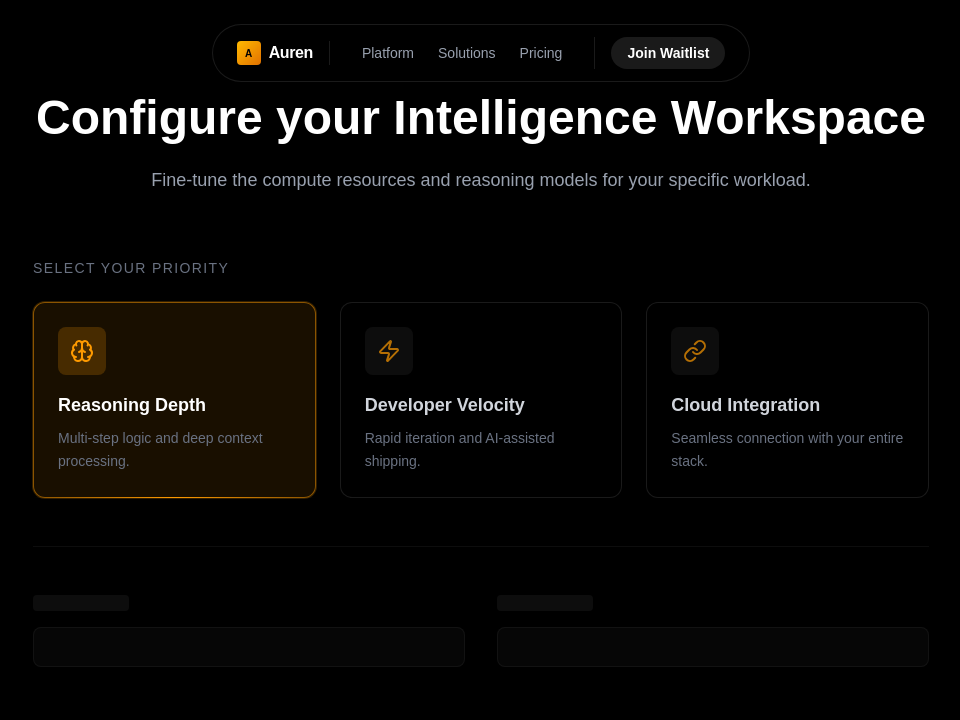
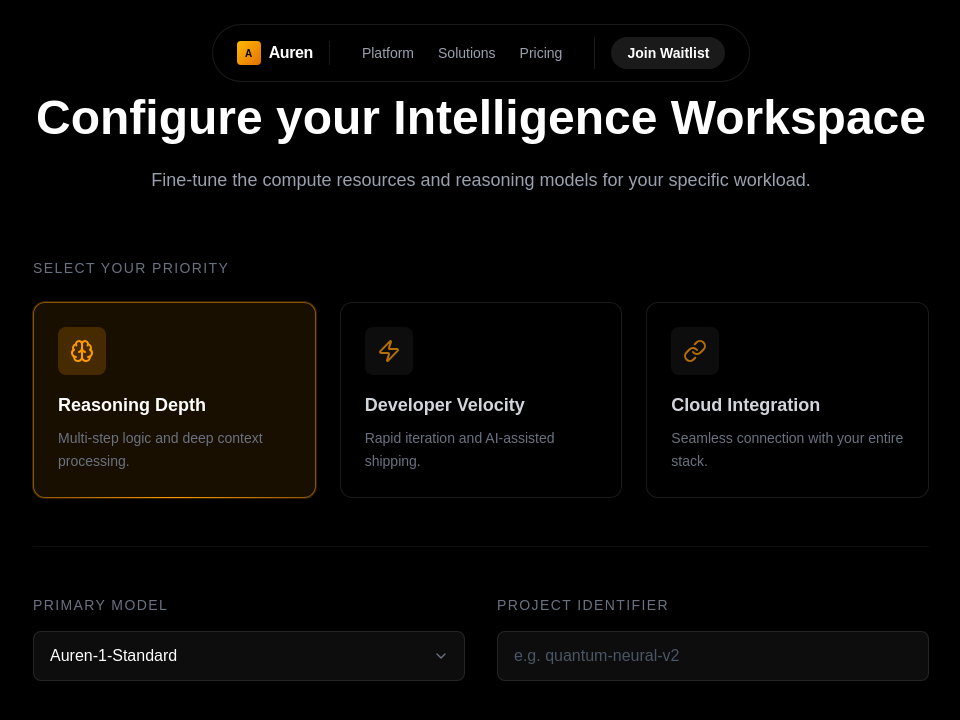
Before and after one commit to grr2292005-commits/auren-ai, a Next.js app: page / in a window 1280 px wide. Both pictures are taken after a click on the button 333 px from the left and 3459 px from the top of the page. Shown: the part 3059-3779 px from the top of the page, without its empty margins (159-1119 px from the left). Built offline with nearby package versions, Linux system fonts and the light colour scheme.

Commit message:
Update ResourceEstimator with conditional inputs and smooth transitions

```diff
--- a/src/components/sections/resource-estimator.tsx
+++ b/src/components/sections/resource-estimator.tsx
@@ -1,8 +1,8 @@
 "use client";
 
 import React, { useState } from "react";
-import { Brain, Zap, Link } from "lucide-react";
-import { motion } from "framer-motion";
+import { Brain, Zap, Link, ChevronDown } from "lucide-react";
+import { motion, AnimatePresence } from "framer-motion";
 import { cn } from "@/lib/utils";
 
 const PRIORITIES = [
@@ -105,30 +105,44 @@ export function ResourceEstimator() {
                             </div>
                         </div>
 
-                        {/* Hidden fields by default */}
+                        <AnimatePresence mode="wait">
                             {selectedPriority && (
                                 <motion.div
+                                    key="form-fields"
                                     initial={{ opacity: 0, y: 20 }}
                                     animate={{ opacity: 1, y: 0 }}
+                                    exit={{ opacity: 0, y: -10 }}
+                                    transition={{ duration: 0.5, ease: "easeOut" }}
                                     className="pt-12 border-t border-white/5"
                                 >
-                                {/*
-                  The prompt says "All other form fields must be hidden by default."
-                  Since no other fields are specified, I'll just leave this placeholder
-                  or follow the instruction to keep them "hidden" (not rendered for now).
-                */}
-                                <div className="grid grid-cols-1 md:grid-cols-2 gap-8 opacity-50 pointer-events-none">
+                                    <div className="grid grid-cols-1 md:grid-cols-2 gap-8">
                                         <div className="space-y-4">
-                                        <div className="h-4 w-24 bg-white/10 rounded" />
-                                        <div className="h-10 w-full bg-white/5 border border-white/10 rounded-lg" />
+                                            <label className="text-sm font-medium text-gray-500 uppercase tracking-widest block">
+                                                Primary Model
+                                            </label>
+                                            <div className="relative group">
+                                                <select className="w-full bg-white/5 border border-white/10 rounded-lg px-4 py-3 text-white appearance-none focus:outline-none focus:border-amber-500/50 transition-colors cursor-pointer group-hover:border-white/20">
+                                                    <option className="bg-neutral-900" value="standard">Auren-1-Standard</option>
+                                                    <option className="bg-neutral-900" value="reasoning">Auren-1-Reasoning</option>
+                                                </select>
+                                                <ChevronDown className="absolute right-4 top-1/2 -translate-y-1/2 w-4 h-4 text-gray-500 pointer-events-none" />
                                             </div>
+                                        </div>
+
                                         <div className="space-y-4">
-                                        <div className="h-4 w-24 bg-white/10 rounded" />
-                                        <div className="h-10 w-full bg-white/5 border border-white/10 rounded-lg" />
+                                            <label className="text-sm font-medium text-gray-500 uppercase tracking-widest block">
+                                                Project Identifier
+                                            </label>
+                                            <input
+                                                type="text"
+                                                placeholder="e.g. quantum-neural-v2"
+                                                className="w-full bg-white/5 border border-white/10 rounded-lg px-4 py-3 text-white placeholder:text-gray-600 focus:outline-none focus:border-amber-500/50 transition-all group-hover:border-white/20"
+                                            />
                                         </div>
                                     </div>
                                 </motion.div>
                             )}
+                        </AnimatePresence>
                     </div>
                 </div>
             </div>
```
Lines whose indentation alone changed are shown as unchanged.
